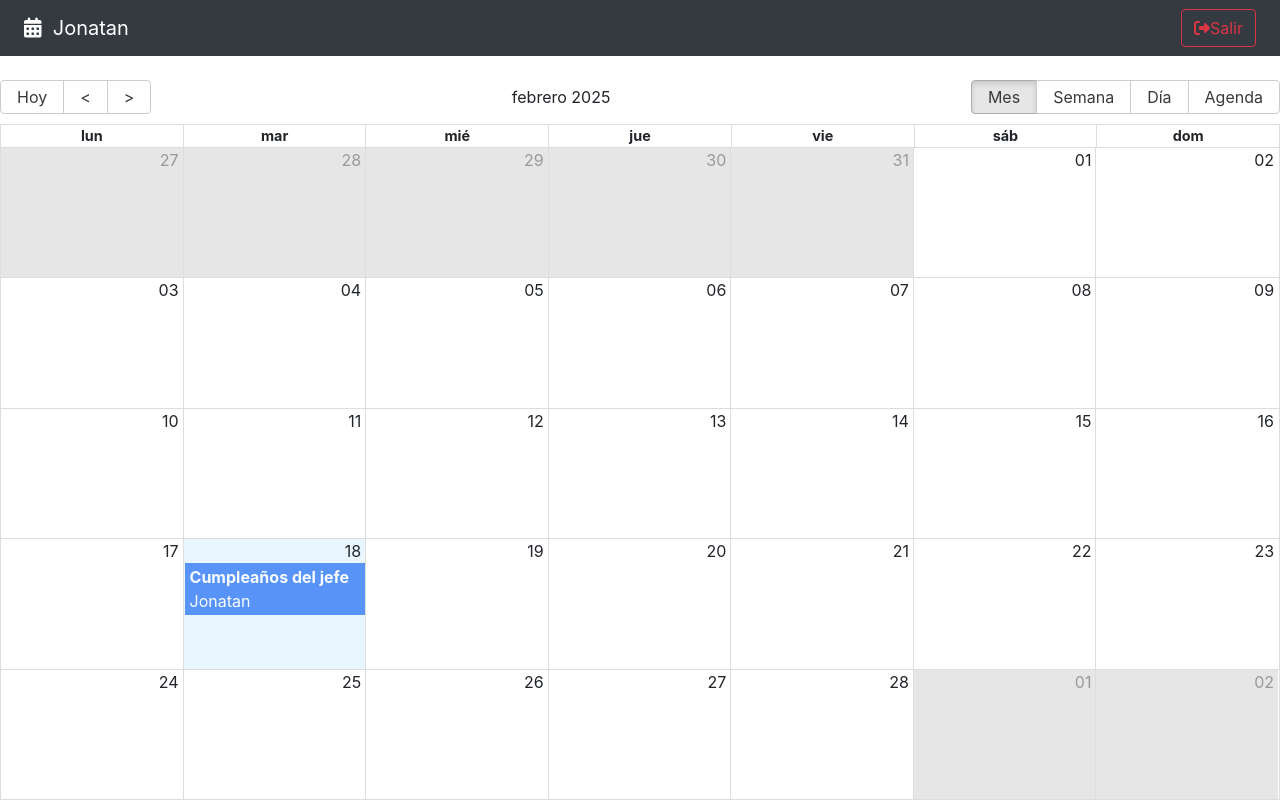
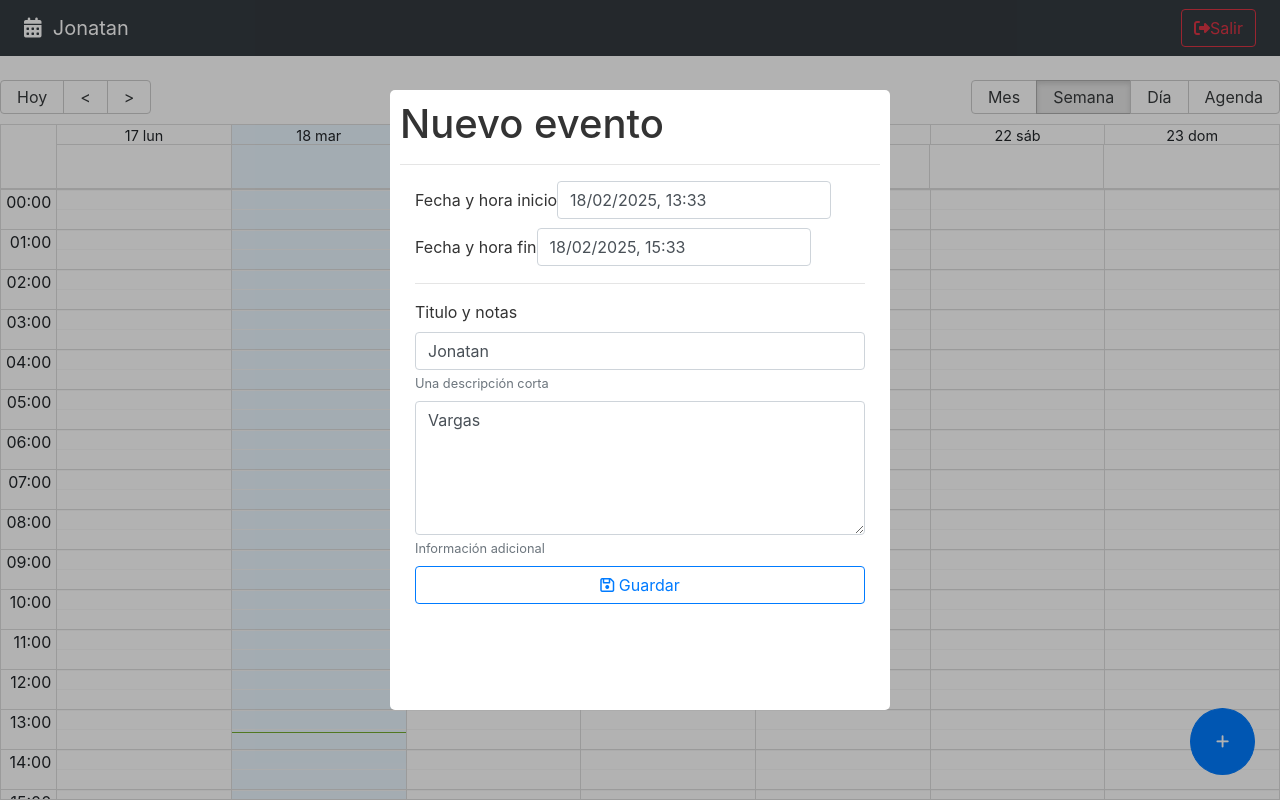
Before and after one commit to XyonaX/MERN-Calendar, a React (Vite) app: page / in a window 1280 px wide. Built offline with nearby package versions, Linux system fonts and the light colour scheme.

Commit message:
se agregaron componentes y funcionalidades para los eventos

```diff
--- a/src/calendar/pages/CalendarPage.jsx
+++ b/src/calendar/pages/CalendarPage.jsx
@@ -1,56 +1,70 @@
-import { CalendarEvent, Navbar } from "../";
+import { CalendarEvent, CalendarModal, Navbar, FabAddNew, FabDelete } from "../";
 import { Calendar } from "react-big-calendar";
-import 'react-big-calendar/lib/css/react-big-calendar.css';
-import { addHours } from "date-fns";
+import "react-big-calendar/lib/css/react-big-calendar.css";
 import { localizer, getMessagesES } from "../../helpers";
+import { useState } from "react";
+import { useCalendarStore, useUiStore } from "../../hooks";
 
-
-const events = [
-    {
-        title: "Cumpleaños del jefe",
-        notes: "Comprar el regalo",
-        start: new Date(),
-        end: addHours(new Date(), 2),
-        bgcolor: "#fafafa",
-        user: {
-            _id: "123",
-            name: "Jonatan",
-        },
-    },
-];
-
-const eventStyleGetter = (event, start, end, isSelected) => {
-
+const eventStyleGetter = () => {
     const style = {
-        backgroundColor: '#347CF7',
-        borderRadius: '0px',
+        backgroundColor: "#347CF7",
+        borderRadius: "0px",
         opacity: 0.8,
-        color: 'white',
+        color: "white",
     };
 
     return {
         style,
     };
-}
+};
 
 export const CalendarPage = () => {
+    const { openDateModal } = useUiStore();
+    const { events, setActiveEvent } = useCalendarStore();
+    const [lastView, setLastView] = useState(
+        localStorage.getItem("lastView") || "week"
+    );
+
+    const onDoubleClick = () => {
+        openDateModal();
+    };
+
+    const onSelect = (e) => {
+        setActiveEvent(e);
+    };
+
+    const onViewChanged = (e) => {
+        localStorage.setItem("lastView", e);
+        setLastView(e);
+    };
+
     return (
         <>
             <Navbar />
 
             <Calendar
-                culture="es"
+                culture='es'
                 localizer={localizer}
                 events={events}
+                defaultView={lastView}
                 startAccessor='start'
                 endAccessor={"end"}
-                style={{ height: 'calc( 100vh - 80px)' }}
+                style={{ height: "calc( 100vh - 80px)" }}
                 messages={getMessagesES()}
                 eventPropGetter={eventStyleGetter}
                 components={{
                     event: CalendarEvent,
                 }}
+                onDoubleClickEvent={onDoubleClick}
+                onSelectEvent={onSelect}
+                onView={onViewChanged}
             />
+
+            <CalendarModal />
+            <FabAddNew
+                onclick={openDateModal}
+            />
+            <FabDelete />
         </>
     );
 };
```
